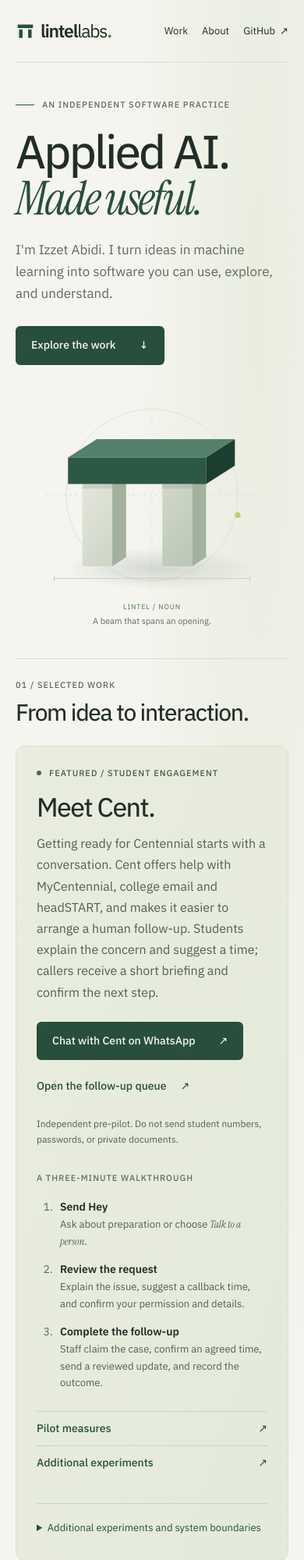
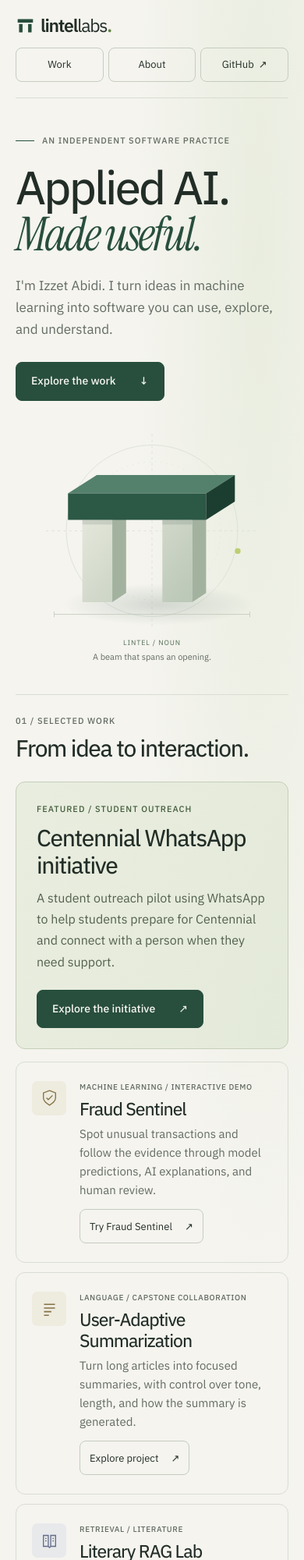
Before and after one commit to ixxet/ixxet, a plain HTML site: page index.html in a window 390 px wide. Shown: the top 2000 px of the page at 78% size. Drawn offline with Linux system fonts and the light colour scheme.

Commit message:
Separate Centennial pilot from Lintel portfolio

```diff
--- a/index.html
+++ b/index.html
@@ -5,7 +5,7 @@
     <meta name="viewport" content="width=device-width, initial-scale=1.0" />
     <meta name="theme-color" content="#f5f4ef" />
     <title>Lintel Labs | Applied AI by Izzet Abidi</title>
-    <meta name="description" content="Applied AI and thoughtful software by Izzet Abidi. Try Cent's WhatsApp-to-human follow-up workflow, and explore Fraud Sentinel, summarization, and literary RAG." />
+    <meta name="description" content="Applied AI and thoughtful software by Izzet Abidi. Explore the Centennial WhatsApp initiative, Fraud Sentinel, summarization, and literary RAG." />
     <link rel="canonical" href="https://lintellabs.net/" />
     <link rel="preconnect" href="https://fonts.googleapis.com" />
     <link rel="preconnect" href="https://fonts.gstatic.com" crossorigin />
@@ -82,21 +82,13 @@
           <span class="section-note">A few things I've built</span>
         </div>
 
-        <article class="featured-project cent-feature" aria-labelledby="cent-title">
+        <article class="featured-project" aria-labelledby="cent-title">
           <div class="featured-copy">
-            <p class="eyebrow"><span class="status-dot" aria-hidden="true"></span> Featured / Student engagement</p>
-            <h3 id="cent-title">Meet Cent.</h3>
-            <p>Getting ready for Centennial starts with a conversation. Cent offers help with MyCentennial, college email and headSTART, and makes it easier to arrange a human follow-up. Students explain the concern and suggest a time; callers receive a short briefing and confirm the next step.</p>
-            <div class="cent-actions"><a class="button" href="https://wa.me/14374602520?text=Hey">Chat with Cent on WhatsApp <span aria-hidden="true">&#8599;</span></a><a class="text-link" href="https://cent-demo.lintellabs.net/staff">Open the follow-up queue <span aria-hidden="true">&#8599;</span></a></div>
-            <p class="cent-boundary">Independent pre-pilot. Do not send student numbers, passwords, or private documents.</p>
+            <p class="eyebrow">Featured / Student outreach</p>
+            <h3 id="cent-title">Centennial WhatsApp initiative</h3>
+            <p>A student outreach pilot using WhatsApp to help students prepare for Centennial and connect with a person when they need support.</p>
           </div>
-          <div class="cent-walkthrough">
-            <p class="eyebrow">A three-minute walkthrough</p>
-            <ol><li><strong>Send Hey</strong><span>Ask about preparation or choose <em>Talk to a person</em>.</span></li><li><strong>Review the request</strong><span>Explain the issue, suggest a callback time, and confirm your permission and details.</span></li><li><strong>Complete the follow-up</strong><span>Staff claim the case, confirm an agreed time, send a reviewed update, and record the outcome.</span></li></ol>
-            <a class="text-link" href="https://cent-demo.lintellabs.net/staff?view=measures">Pilot measures <span aria-hidden="true">&#8599;</span></a>
-            <a class="text-link" href="https://cent-demo.lintellabs.net/labs/journeys">Additional experiments <span aria-hidden="true">&#8599;</span></a>
-          </div>
-          <details class="cent-notes"><summary>Additional experiments and system boundaries</summary><p>Program answers use official public sources and a privately hosted language model. Archived Labs preserve the fictional recruitment journeys, student-preparation paths, and GEO workspace without placing them in the main walkthrough.</p><p>The shared queue displays structured handoffs rather than raw WhatsApp chat. Suggested routes are not connected departmental inboxes, and Cent cannot see college student or admissions records. <a href="https://cent-demo.lintellabs.net/labs/boundaries">Read what is real, simulated, and disconnected</a>.</p></details>
+          <a class="button" href="https://cent.lintellabs.net/">Explore the initiative <span aria-hidden="true">&#8599;</span></a>
         </article>
 
         <a class="project-row" href="https://fraud.lintellabs.net">
--- a/styles.css
+++ b/styles.css
@@ -42,10 +42,9 @@
 .brand-mark { width: 29px; height: 29px; color: var(--green); }
 .brand-light { font-weight: 400; }
 .brand-period { color: #638447; }
-.site-header nav { display: flex; align-items: center; gap: 32px; font-size: 14px; }
-.site-header nav a { display: inline-flex; align-items: center; min-height: 44px; gap: 6px; }
-.site-header nav a:hover { color: #53724c; }
-.nav-external { margin-left: 8px; }
+.site-header nav { display: flex; align-items: center; gap: 8px; font-size: 14px; }
+.site-header nav a { display: inline-flex; align-items: center; justify-content: center; min-height: 44px; padding: 8px 16px; gap: 6px; border: 1px solid #c5cdbf; border-radius: 8px; transition: background .2s, border-color .2s, transform .25s var(--ease); }
+.site-header nav a:hover, .site-header nav a:focus-visible { background: #e9eddf; border-color: #879a83; transform: translateY(-2px); }
 
 .hero { display: grid; grid-template-columns: 1.3fr 1fr; align-items: center; gap: 24px; padding-block: 54px 56px; }
 .eyebrow { display: flex; align-items: center; gap: 10px; font-size: 11px; font-weight: 500; line-height: 1.5; letter-spacing: .09em; text-transform: uppercase; color: var(--muted); }
@@ -53,11 +52,12 @@
 h1 { margin-block: 24px; font-size: clamp(64px, 7.2vw, 98px); line-height: .99; }
 h1 em { color: var(--green); }
 .hero-intro { max-width: 400px; font-size: 18px; line-height: 1.65; color: var(--muted); }
-.button { display: inline-flex; align-items: center; justify-content: space-between; gap: 30px; min-height: 48px; padding: 12px 19px; background: var(--green); color: #f8f8f2; border: 1px solid transparent; border-radius: 6px; font-size: 14px; font-weight: 500; transition: background .2s, transform .25s var(--ease); }
-.button:hover { background: #193c2a; transform: translateY(-2px); }
+.button { display: inline-flex; align-items: center; justify-content: space-between; gap: 30px; min-height: 48px; padding: 12px 19px; background: var(--green); color: #f8f8f2; border: 1px solid var(--green); border-radius: 8px; font-size: 14px; font-weight: 500; transition: background .2s, transform .25s var(--ease); }
+.button:hover, .button:focus-visible { background: #193c2a; transform: translateY(-2px); }
 .hero .button { margin-top: 28px; }
 .button span, .text-link span, .row-action > span { display: inline-block; transition: transform .25s var(--ease); }
-.button:hover span { transform: translateY(2px); }
+.button:hover span, .button:focus-visible span { transform: translate(2px, -2px); }
+.hero .button:hover span, .hero .button:focus-visible span { transform: translateY(2px); }
 .hero-art { width: 100%; max-width: 380px; justify-self: end; padding-top: 12px; }
 .hero-art > svg { width: 100%; height: auto; }
 .hero-art figcaption { display: flex; flex-direction: column; gap: 2px; text-align: center; font-size: 12px; color: var(--muted); }
@@ -68,54 +68,26 @@
 h2 { font-size: clamp(30px, 3.1vw, 42px); line-height: 1.15; }
 .section-heading h2 { margin-top: 10px; }
 .section-note { font-size: 13px; color: var(--muted); padding-bottom: 4px; }
-.featured-project { display: grid; grid-template-columns: 1.2fr 1fr; gap: 64px; align-items: center; padding: 42px; border: 1px solid #dce1d3; border-radius: 12px; background: linear-gradient(110deg, #e9eddf, #e4eada); }
+.featured-project { display: grid; grid-template-columns: minmax(0, 1fr) auto; gap: 40px; align-items: center; padding: 32px; margin-bottom: 16px; border: 1px solid #c5cfb9; border-radius: 12px; background: linear-gradient(110deg, #e9eddf, #e4eada); }
 .featured-copy > .eyebrow { color: #455e3d; }
-.status-dot { width: 6px; height: 6px; background: #436b39; border-radius: 50%; }
 h3 { font-size: 32px; line-height: 1.15; }
-.featured-copy h3 { margin-block: 16px 14px; font-size: 38px; }
-.featured-copy > p:not(.eyebrow) { max-width: 435px; color: #53604d; line-height: 1.7; }
-.tags { display: flex; flex-wrap: wrap; gap: 8px; padding: 0; margin: 22px 0 28px; list-style: none; }
-.tags li { padding: 4px 10px; border: 1px solid #cbd3c1; border-radius: 4px; font-size: 11px; color: #4a6045; }
+.featured-copy h3 { max-width: 580px; margin-block: 12px; font-size: 34px; }
+.featured-copy > p:not(.eyebrow) { max-width: 600px; color: #53604d; line-height: 1.7; }
+.featured-project > .button { justify-self: start; }
 .text-link { display: inline-flex; align-items: center; gap: 18px; min-height: 44px; font-size: 14px; font-weight: 500; color: var(--green); }
-.text-link:hover span, .project-row:hover .row-action > span { transform: translate(3px, -3px); }
+.text-link:hover span, .text-link:focus-visible span, .project-row:hover .row-action > span, .project-row:focus-visible .row-action > span { transform: translate(3px, -3px); }
 .text-link:hover { text-decoration: underline; text-underline-offset: 5px; }
-.review-flow { padding: 5px 0; }
-.flow-heading { display: flex; justify-content: space-between; font-size: 10px; letter-spacing: .08em; text-transform: uppercase; color: #5e7155; margin-bottom: 20px; }
-.flow-step { display: flex; align-items: center; gap: 14px; padding: 15px; background: #f5f6ef; border: 1px solid #d9dfd0; border-radius: 6px; }
-.step-number { display: grid; place-items: center; width: 31px; height: 31px; flex-shrink: 0; font-size: 11px; border: 1px solid #d7decd; border-radius: 50%; color: #576d4a; }
-.flow-step strong { display: block; font-size: 13px; font-weight: 500; line-height: 1.45; }
-.flow-step div > span { display: block; color: #62705a; font-size: 11px; }
-.step-icon { margin-left: auto; font-size: 16px; color: #637951; }
-.flow-connector { width: 1px; height: 13px; background: #abb99c; margin-left: 31px; }
-.flow-step-final { background: #2c4d3b; color: #f7f8ef; border-color: #2c4d3b; }
-.flow-step-final .step-number { color: #dbe7c3; border-color: #638168; }
-.flow-step-final div > span { color: #c0d0b8; }
-.flow-step-final .step-icon { color: #d9e79d; }
 
-.cent-feature { row-gap: 26px; }
-.cent-actions { display: flex; flex-wrap: wrap; gap: 12px 24px; align-items: center; margin: 24px 0 16px; }
-.featured-copy > .cent-boundary { font-size: 12px; }
-.cent-walkthrough ol { padding-left: 24px; margin: 18px 0 12px; }
-.cent-walkthrough li { padding: 0 0 14px 6px; font-size: 14px; }
-.cent-walkthrough li::marker { color: #576d4a; }
-.cent-walkthrough strong, .cent-walkthrough li span { display: block; }
-.cent-walkthrough li span { color: #53604d; font-size: 13px; }
-.cent-walkthrough > .text-link { display: flex; justify-content: space-between; border-top: 1px solid #cbd3c1; }
-.cent-notes { grid-column: 1 / -1; border-top: 1px solid #cbd3c1; padding-top: 16px; font-size: 13px; color: #53604d; }
-.cent-notes summary { cursor: pointer; color: var(--green); padding-block: 4px; }
-.cent-notes p { margin-top: 12px; max-width: 880px; }
-.cent-notes a { text-decoration: underline; text-underline-offset: 3px; }
-
-.project-row { display: grid; grid-template-columns: 64px 1fr auto; align-items: center; gap: 28px; padding-block: 32px; border-bottom: 1px solid var(--line); transition: background .2s; }
-.project-row:hover { background: #eeefe6; }
+.project-row { display: grid; grid-template-columns: 64px minmax(0, 1fr) auto; align-items: center; gap: 28px; margin-top: 12px; padding: 28px 24px; border: 1px solid var(--line); border-radius: 12px; transition: background .2s, border-color .2s, transform .25s var(--ease); }
+.project-row:hover, .project-row:focus-visible { background: #eeefe6; border-color: #a6b49d; transform: translateY(-2px); }
 .project-symbol { display: grid; place-items: center; width: 64px; height: 64px; border-radius: 10px; color: #837244; background: #eeebdf; transition: transform .3s var(--ease); }
 .project-symbol svg { width: 32px; height: 32px; }
 .project-symbol-rag { color: #636c89; background: #e7e9eb; }
-.project-row:hover .project-symbol { transform: rotate(-4deg); }
+.project-row:hover .project-symbol, .project-row:focus-visible .project-symbol { transform: rotate(-4deg); }
 .project-description { max-width: 560px; }
 .project-description h3 { margin-block: 7px 8px; font-size: 26px; }
 .project-description > p:last-child { font-size: 15px; line-height: 1.6; color: var(--muted); }
-.row-action { display: inline-flex; align-items: center; gap: 20px; font-size: 13px; white-space: nowrap; }
+.row-action { display: inline-flex; align-items: center; justify-content: space-between; gap: 16px; min-height: 44px; padding: 8px 12px; border: 1px solid #c5cdbf; border-radius: 8px; font-size: 13px; white-space: nowrap; }
 
 .about-section { display: grid; grid-template-columns: 1fr 1.15fr; gap: 84px; border-top: 1px solid var(--line); padding-block: 56px 80px; }
 .about-label h2 { margin-top: 20px; }
@@ -139,8 +111,8 @@
 .site-footer .eyebrow { color: #c2ceae; }
 .footer-main h2 { margin-top: 16px; font-size: 38px; }
 .footer-main h2 em { color: #d7e4b3; }
-.button-light { color: #253f2d; background: #e5eccf; }
-.button-light:hover { background: #f3f5e5; }
+.button-light { color: #253f2d; background: #e5eccf; border-color: #e5eccf; }
+.button-light:hover, .button-light:focus-visible { background: #f3f5e5; }
 .button-light:hover span { transform: translate(2px, -2px); }
 .site-footer a:focus-visible { outline-color: #e5eccf; }
 .footer-bottom { display: flex; align-items: center; justify-content: space-between; gap: 20px; border-top: 1px solid #4c6150; padding-top: 18px; font-size: 12px; color: #bccab3; }
@@ -164,8 +136,6 @@
   h1 { font-size: clamp(64px, 8vw, 80px); }
   .hero-intro { font-size: 17px; }
   .featured-project { gap: 32px; padding: 30px; }
-  .flow-step { padding: 13px 10px; gap: 10px; }
-  .flow-connector { margin-left: 25px; }
   .about-section { gap: 40px; }
   .project-row { column-gap: 22px; }
 }
@@ -176,8 +146,8 @@
   .site-header { min-height: 80px; }
   .brand { font-size: 23px; gap: 7px; }
   .brand-mark { width: 25px; height: 25px; }
-  .site-header nav { gap: 18px; font-size: 13px; }
-  .nav-external { margin-left: 0; }
+  .site-header nav { gap: 6px; font-size: 13px; }
+  .site-header nav a { padding-inline: 12px; }
   .hero { grid-template-columns: 1fr; padding-block: 46px 38px; gap: 30px; }
   h1 { font-size: clamp(60px, 12.5vw, 82px); margin-block: 21px; }
   .hero-intro { max-width: 440px; }
@@ -186,19 +156,15 @@
   .hero-art figcaption span { font-size: 9px; }
   .section-heading { padding-block: 25px; }
   .section-note { display: none; }
-  .featured-project { grid-template-columns: 1fr; gap: 30px; padding: 26px; }
-  .featured-copy h3 { font-size: 34px; }
+  .featured-project { grid-template-columns: 1fr; gap: 22px; padding: 26px; }
+  .featured-copy h3 { font-size: 30px; }
   .featured-copy > p:not(.eyebrow) { max-width: none; }
-  .tags { margin-block: 18px 15px; }
-  .review-flow { padding-top: 20px; border-top: 1px solid #cbd5bd; }
-  .flow-step { padding: 14px; gap: 13px; }
-  .flow-connector { margin-left: 30px; }
-  .project-row { grid-template-columns: 44px 1fr; gap: 10px 17px; align-items: start; padding-block: 26px; }
+  .project-row { grid-template-columns: 44px minmax(0, 1fr); gap: 12px 17px; align-items: start; padding: 24px 20px; }
   .project-symbol { width: 44px; height: 44px; border-radius: 7px; }
   .project-symbol svg { width: 25px; height: 25px; }
   .project-description h3 { font-size: 23px; }
   .project-description .eyebrow { font-size: 10px; letter-spacing: .06em; }
-  .row-action { grid-column: 2; min-height: 44px; }
+  .row-action { grid-column: 2; justify-self: start; white-space: normal; }
   .work-section { padding-bottom: 42px; }
   .about-section { grid-template-columns: 1fr; gap: 28px; padding-block: 36px 48px; }
   .about-label h2 { margin-top: 14px; font-size: 35px; }
@@ -209,19 +175,25 @@
   .footer-bottom { font-size: 11px; gap: 12px; flex-wrap: wrap; }
 }
 
+@media (max-width: 480px) {
+  .site-header { flex-wrap: wrap; gap: 16px; padding-block: 20px; }
+  .site-header nav { width: 100%; }
+  .site-header nav a { flex: 1; }
+}
+
 @media (max-width: 380px) {
   h1 { font-size: 52px; }
-  .site-header nav { gap: 12px; font-size: 12px; }
+  .site-header nav { gap: 6px; }
   .brand { font-size: 21px; }
   .brand-mark { width: 22px; height: 22px; }
   .eyebrow { font-size: 10px; letter-spacing: .07em; }
   .featured-project { padding: 20px; }
-  .flow-step { padding: 12px 10px; gap: 10px; }
-  .flow-step strong { font-size: 12px; }
-  .flow-connector { margin-left: 26px; }
+  .project-row { grid-template-columns: 1fr; padding: 20px; }
+  .row-action { grid-column: 1; }
 }
 
 @media (prefers-reduced-motion: reduce) {
   html { scroll-behavior: auto; }
   *, *::before, *::after { animation: none !important; transition: none !important; }
+  .site-header nav a, .button, .button span, .text-link span, .project-row, .project-symbol, .row-action > span { transform: none !important; }
 }
```
